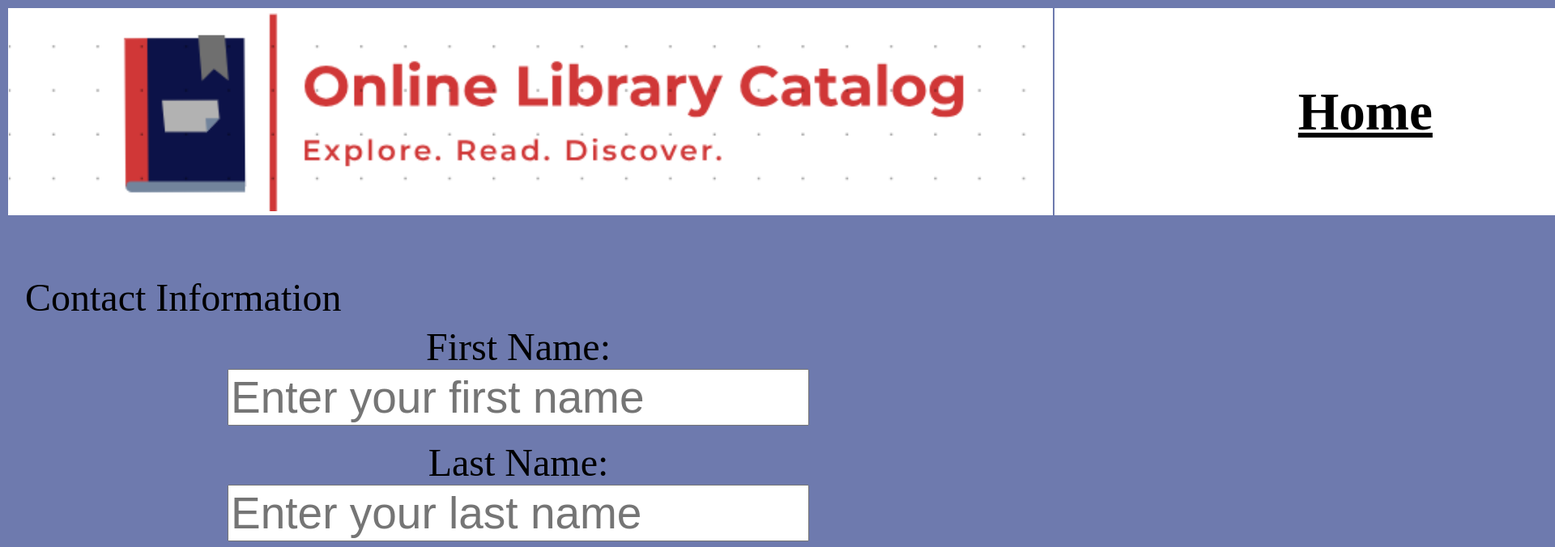
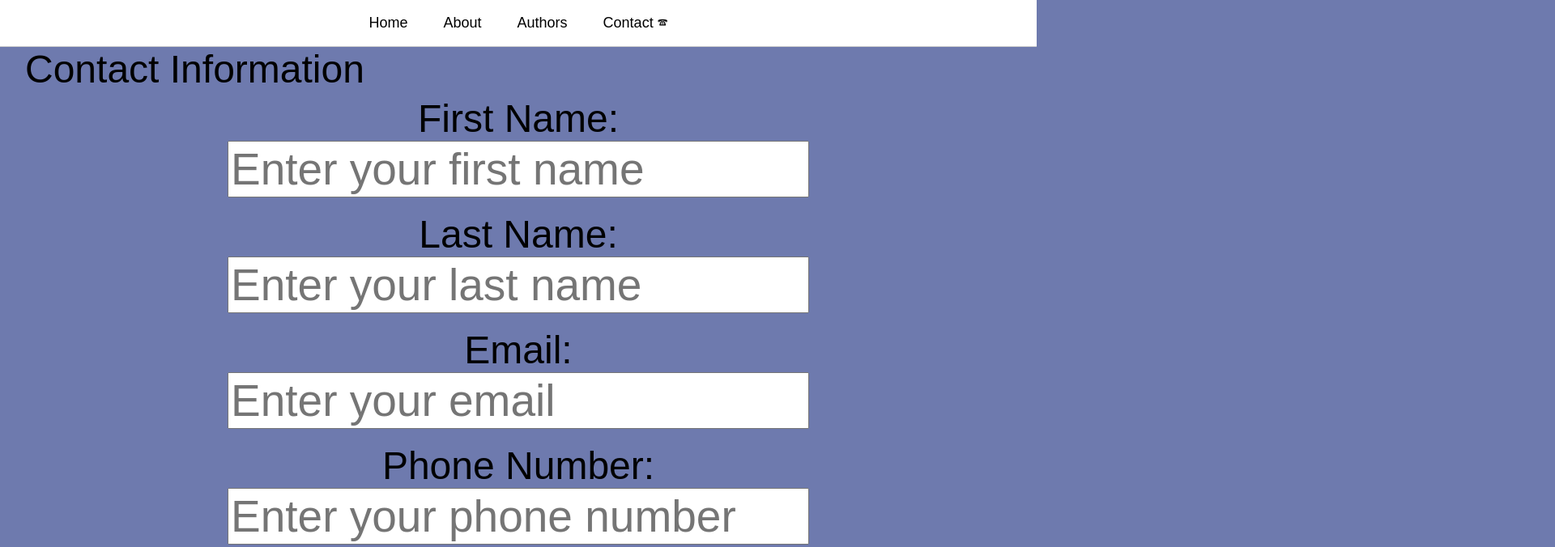
Before and after one commit to DineshRasal/learning_html, a plain HTML site: page Sample_Website/contact.html in a window 1280 px wide. Shown: the top 676 px of the page at 81% size, 1920 px wide, since content can reach past the window. Drawn offline with Linux system fonts and the light colour scheme.

Commit message:
Update contact.html

```diff
--- a/Sample_Website/contact.html
+++ b/Sample_Website/contact.html
@@ -4,24 +4,17 @@
     <meta charset="UTF-8">
     <meta name="viewport" content="width=device-width, initial-scale=1.0">
     <title>Document</title>
+     <link href="css/mycss.css" rel="stylesheet" type="text/css">
 </head>
 <body style="background-color: rgb(110, 122, 174);">
-  <header >
-    <table>
-        <thead>
-                <tr style="background-color: white; width:200% ">
-                    <nav  >
-
-                     <th><img src="images/Logo1.png" alt="Logo" height="250px" ></th>
-                         <th> <a href="index.html" style="font-size: 65px; padding: 300px; color:black  "  >Home</a></th>
-                         <th> <a href="about.html" style="font-size: 65px; padding: 300px;color:black">About</a></th>
-                        <th> <a href="authors.html" style="font-size: 65px; padding:300px; color:black">Authors</a></th>
-                        <th> <a href="contact.html" style="font-size: 65px; padding:280px;color:black ">Contact&#128383;</a></th>
-                    </nav>
-                </tr>
-        </thead>
-      </table>
-    </header><br><br><br><br>
+ <header class="navbar">
+    <div class="nav-container">
+        <a href="index.html" class="nav-link">Home</a>
+        <a href="about.html" class="nav-link">About</a>
+        <a href="authors.html" class="nav-link">Authors</a>
+        <a href="contact.html" class="nav-link">Contact &#128383;</a>
+    </div>
+</header>
 <center>
   <form style="height:200px;" >
     <fieldset style="width: 30%;background-color:rgb(110, 122, 174);border: 2px;">
```
